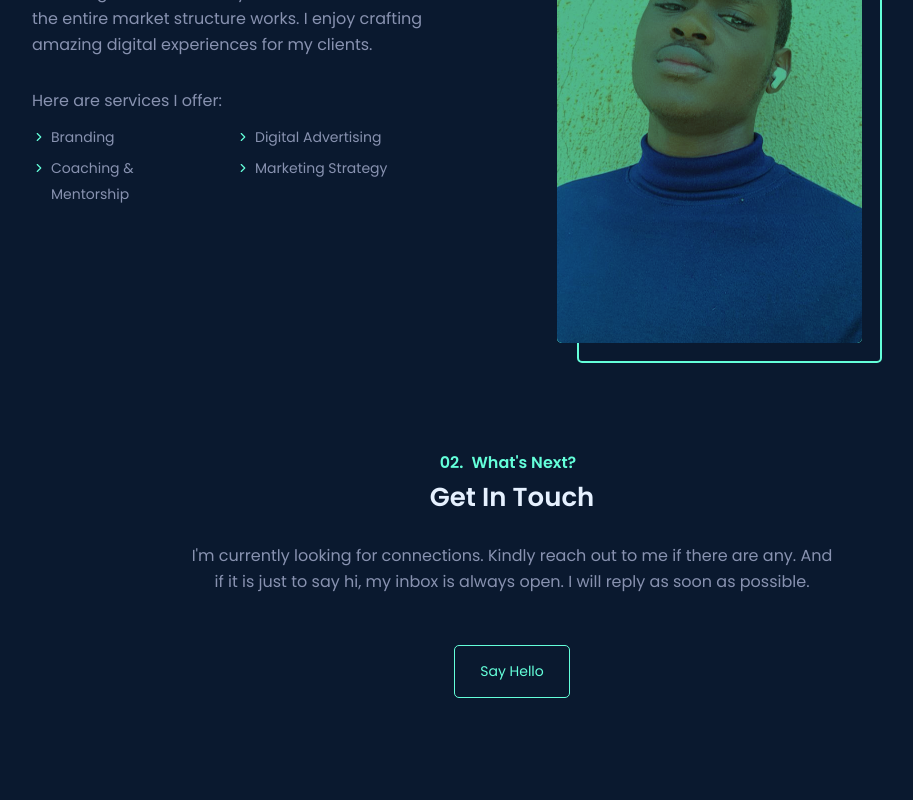
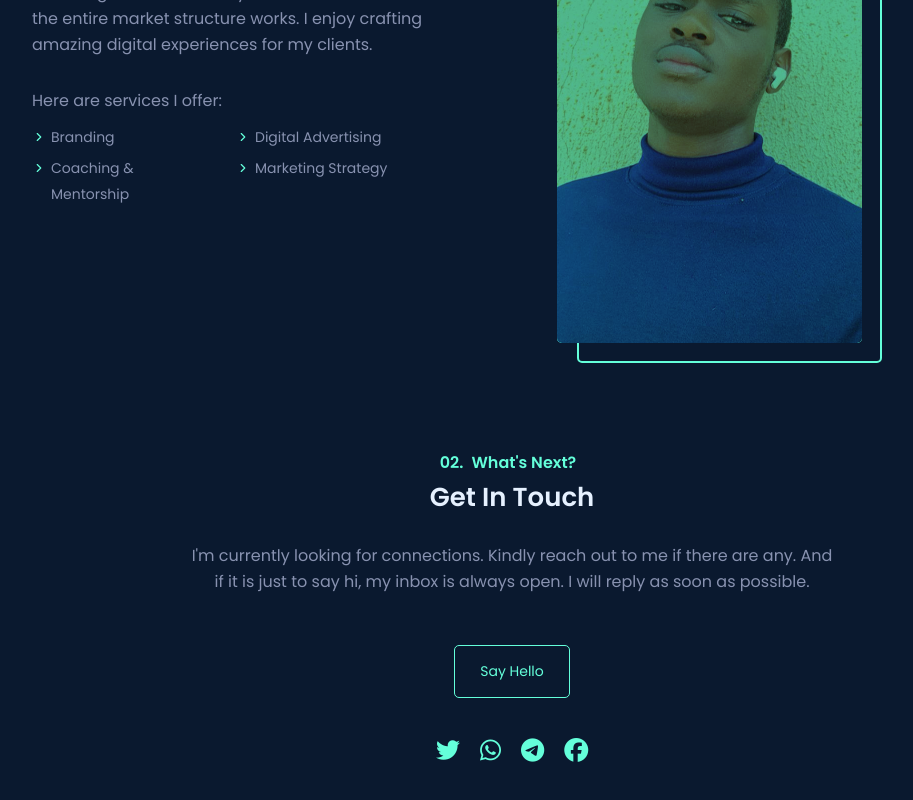
Before and after one commit to Adebesin-Cell/baise-portfolio, a React (Create React App) app: page / in a window 1280 px wide. Shown: the part 794-1594 px from the top of the page, without its empty margins (128-1041 px from the left). Before the commit the page ends 1552 px from the top, so only its background shows below. Built offline with nearby package versions, Linux system fonts and the light colour scheme.

Commit message:
Updating UI

```diff
--- a/public/index.html
+++ b/public/index.html
@@ -10,34 +10,18 @@
       content="Web site created using create-react-app"
     />
     <link rel="apple-touch-icon" href="%PUBLIC_URL%/logo192.png" />
-    <!--
-      manifest.json provides metadata used when your web app is installed on a
-      user's mobile device or desktop. See https://developers.google.com/web/fundamentals/web-app-manifest/
-    -->
+
     <link rel="manifest" href="%PUBLIC_URL%/manifest.json" />
-    <!--
-      Notice the use of %PUBLIC_URL% in the tags above.
-      It will be replaced with the URL of the `public` folder during the build.
-      Only files inside the `public` folder can be referenced from the HTML.
 
-      Unlike "/favicon.ico" or "favicon.ico", "%PUBLIC_URL%/favicon.ico" will
-      work correctly both with client-side routing and a non-root public URL.
-      Learn how to configure a non-root public URL by running `npm run build`.
-    -->
+    <script
+      src="https://kit.fontawesome.com/bafd4522b4.js"
+      crossorigin="anonymous"
+    ></script>
+
     <title>React App</title>
   </head>
   <body>
     <noscript>You need to enable JavaScript to run this app.</noscript>
     <div id="root"></div>
-    <!--
-      This HTML file is a template.
-      If you open it directly in the browser, you will see an empty page.
-
-      You can add webfonts, meta tags, or analytics to this file.
-      The build step will place the bundled scripts into the <body> tag.
-
-      To begin the development, run `npm start` or `yarn start`.
-      To create a production bundle, use `npm run build` or `yarn build`.
-    -->
   </body>
 </html>
--- a/src/components/contact/Contact.js
+++ b/src/components/contact/Contact.js
@@ -30,11 +30,30 @@ const Contact = function () {
           Say Hello
         </a>
       </div>
-      <div className={styles.contact__socials}></div>
+      <div className={styles.contact__socials}>
+        <div className={styles.contact__icon}>
+          <a href='https://twitter.com/Kingfundz1?t=znm7HJ1Kk0mbHJ2UMlL-9w&s=09'>
+            <i className='fab fa-twitter'></i>
+          </a>
+        </div>
+        <div className={styles.contact__icon}>
+          <a href='https://wa.link/83l2ja'>
+            <i class='fab fa-whatsapp'></i>
+          </a>
+        </div>
+        <div className={styles.contact__icon}>
+          <a href='/'>
+            <i class='fab fa-telegram'></i>
+          </a>
+        </div>
+        <div className={styles.contact__icon}>
+          <a href='/'>
+            <i class='fab fa-facebook'></i>
+          </a>
+        </div>
+      </div>
     </section>
   );
 };
 
-//twitter: https://twitter.com/Kingfundz1?t=znm7HJ1Kk0mbHJ2UMlL-9w&s=09
-
 export default Contact;
--- a/src/components/contact/Contact.module.scss
+++ b/src/components/contact/Contact.module.scss
@@ -54,6 +54,7 @@
 
     &__box {
         margin: var(--span-m) auto;
+        margin-bottom: 0;
         display: flex;
         justify-content: center;
     }
@@ -77,4 +78,24 @@
             background: var(--green-tint);
         }
     }
+
+    &__socials {
+        margin-top: var(--span-l);
+        display: flex;
+        align-items: center;
+        justify-content: center;
+        gap: var(--span-s);
+    }
+
+    &__icon {
+
+        a {
+            color: var(--green);
+            text-decoration: none;
+
+            i {
+                font-size: var(--size-l);
+            }
+        }
+    }
 }
```
